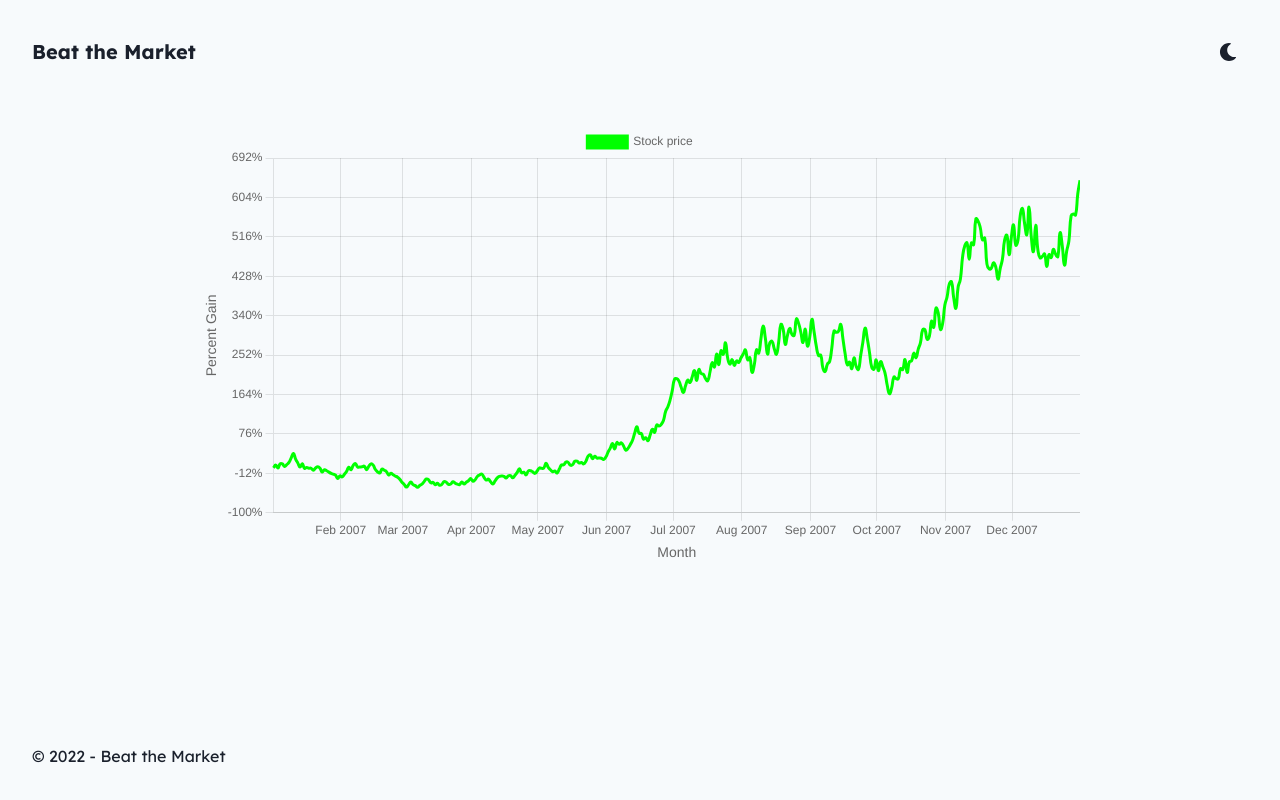
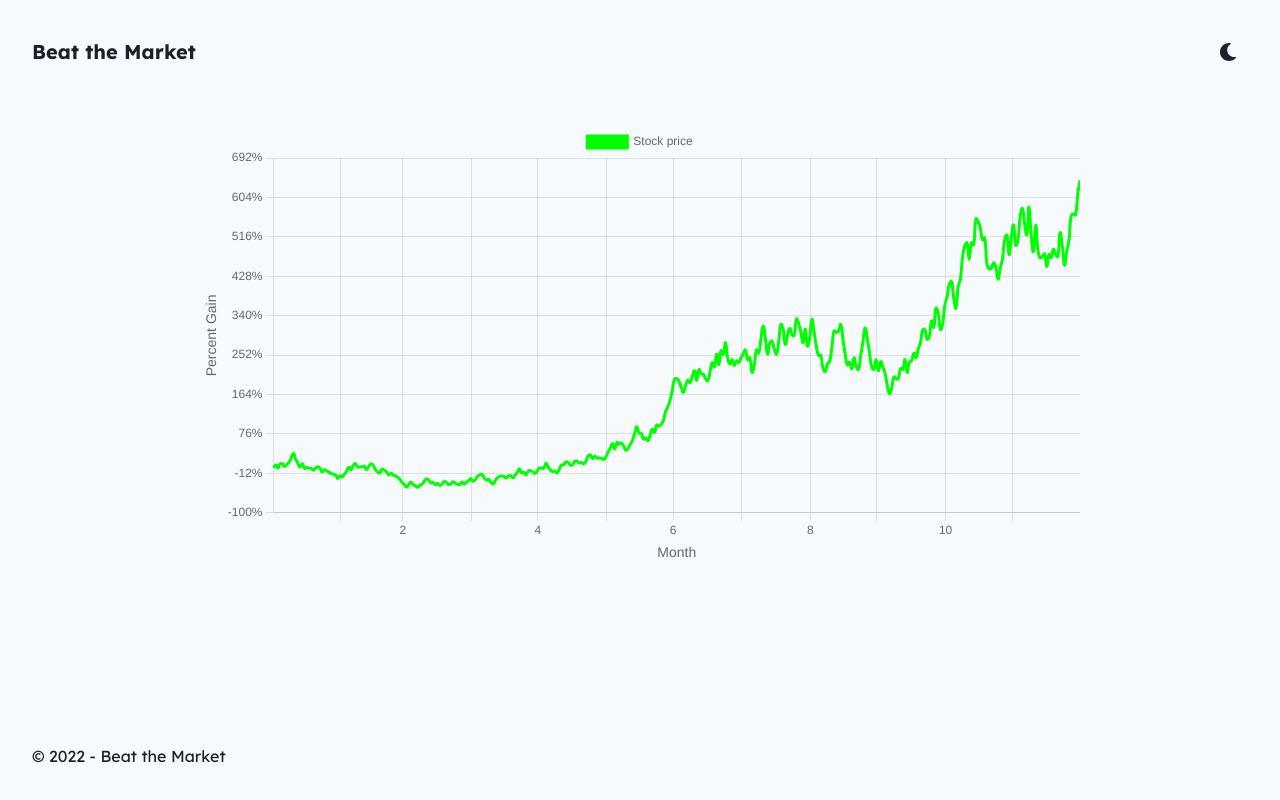
Before and after one commit to butasebi/BeatTheMarket, a React (Create React App) app in the folder front/: page / in a window 1280 px wide. Built offline with nearby package versions, Linux system fonts and the light colour scheme.

Commit message:
feat: "anonymize" date ticks
Now, instead of the ticks on the x axis being "Jan 1997", "Feb 1997", they will be "1", "2", etc..

```diff
--- a/front/src/components/game/EvolutionChart.jsx
+++ b/front/src/components/game/EvolutionChart.jsx
@@ -74,10 +74,15 @@ function getOptions(startPrice, dataTimeInterval) {
             weight: '500',
           },
         },
+        ticks: {
+          callback: (value, index) => {
+            return ((index % 2 === 1) ? index + 1 : '');
+          },
+        },
       },
       y: {
         ticks: {
-          callback: function(value) {
+          callback: (value) => {
             return ((value - startPrice) / startPrice * 100).toFixed(0) + '%';
           },
         },
```
